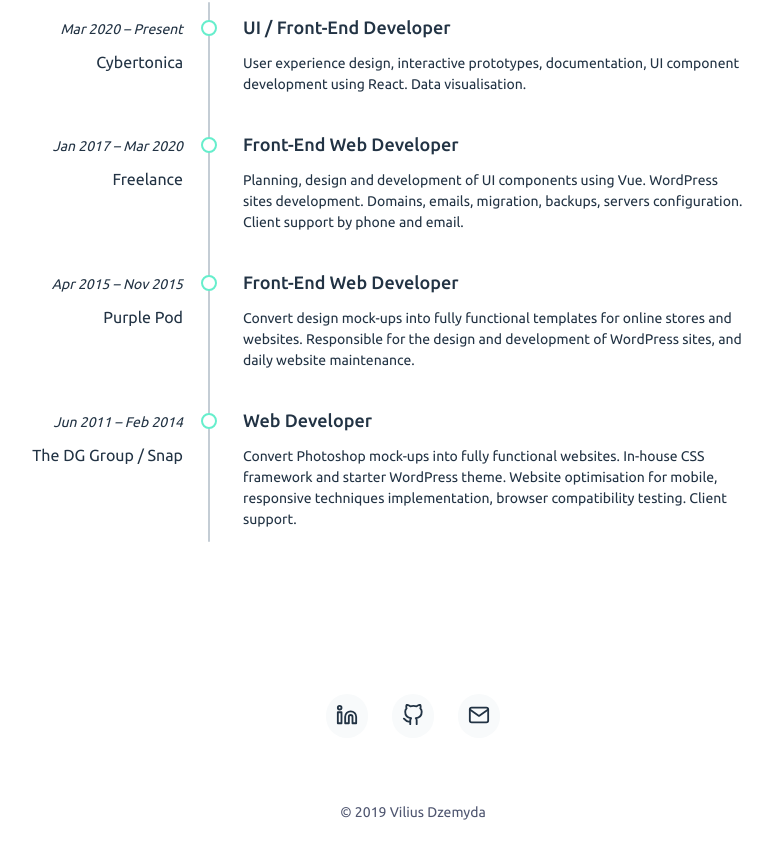
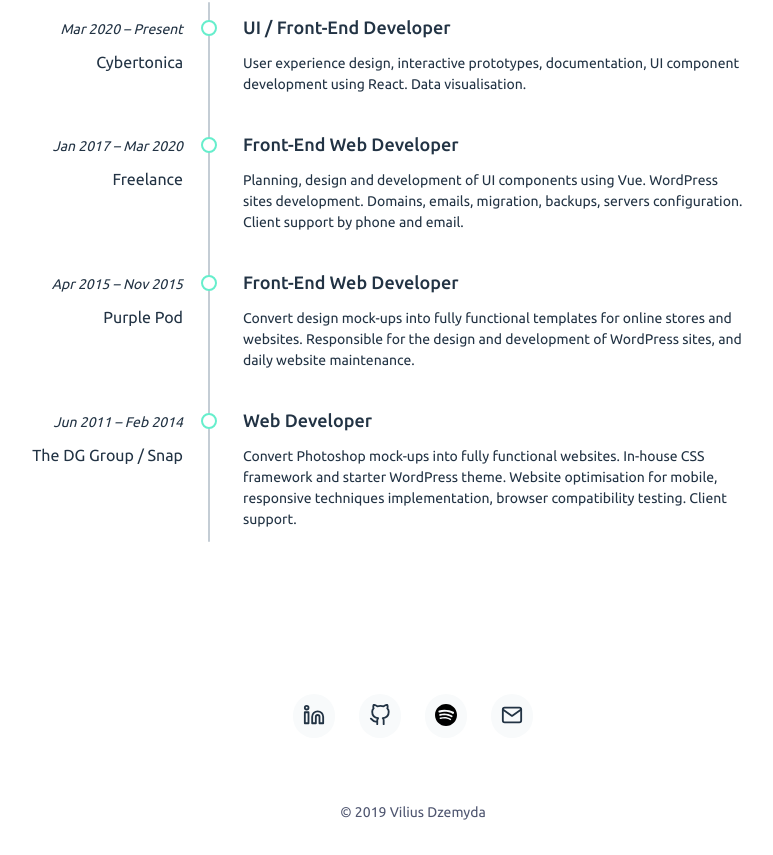
Before and after one commit to dzvilius/vilius-website, a Nuxt app: page / in a window 1280 px wide. Shown: the part 1814-2669 px from the top of the page, without its empty margins (227-1000 px from the left). Built offline with nearby package versions, Linux system fonts and the light colour scheme.

Commit message:
add spotify icon

```diff
--- a/components/Footer.vue
+++ b/components/Footer.vue
@@ -21,6 +21,15 @@
           <IconGitHub class="SocialIcon" />
         </a>
         <a
+          href="https://open.spotify.com/user/viliusdzemyda?si=vNDqIOGiTKixZ-VWbfufig"
+          class="SocialLink"
+          target="_blank"
+          rel="noopener"
+          aria-label="Spotify"
+        >
+          <IconSpotify class="SocialIcon" />
+        </a>
+        <a
           href="mailto:hello@viliusdzemyda.com?subject=Hi"
           class="SocialLink"
           aria-label="Mail"
@@ -38,6 +47,7 @@
 <script>
 import IconLinkedIn from '~/components/Icons/IconLinkedIn.vue'
 import IconGitHub from '~/components/Icons/IconGitHub.vue'
+import IconSpotify from '~/components/Icons/IconSpotify.vue'
 import IconMail from '~/components/Icons/IconMail.vue'
 
 export default {
@@ -49,6 +59,7 @@ export default {
   components: {
     IconLinkedIn,
     IconGitHub,
+    IconSpotify,
     IconMail,
   },
 }
--- /dev/null
+++ b/components/Icons/IconSpotify.vue
@@ -0,0 +1,13 @@
+<template>
+  <svg
+    enable-background="new 0 0 24 24"
+    viewBox="0 0 24 24"
+    width="24"
+    height="24"
+    xmlns="http://www.w3.org/2000/svg"
+  >
+    <path
+      d="m12 24c6.624 0 12-5.376 12-12s-5.376-12-12-12-12 5.376-12 12 5.376 12 12 12zm4.872-6.344v.001c-.807 0-3.356-2.828-10.52-1.36-.189.049-.436.126-.576.126-.915 0-1.09-1.369-.106-1.578 3.963-.875 8.013-.798 11.467 1.268.824.526.474 1.543-.265 1.543zm1.303-3.173c-.113-.03-.08.069-.597-.203-3.025-1.79-7.533-2.512-11.545-1.423-.232.063-.358.126-.576.126-1.071 0-1.355-1.611-.188-1.94 4.716-1.325 9.775-.552 13.297 1.543.392.232.547.533.547.953-.005.522-.411.944-.938.944zm-13.627-7.485c4.523-1.324 11.368-.906 15.624 1.578 1.091.629.662 2.22-.498 2.22l-.001-.001c-.252 0-.407-.063-.625-.189-3.443-2.056-9.604-2.549-13.59-1.436-.175.048-.393.125-.625.125-.639 0-1.127-.499-1.127-1.142 0-.657.407-1.029.842-1.155z"
+    />
+  </svg>
+</template>
```
